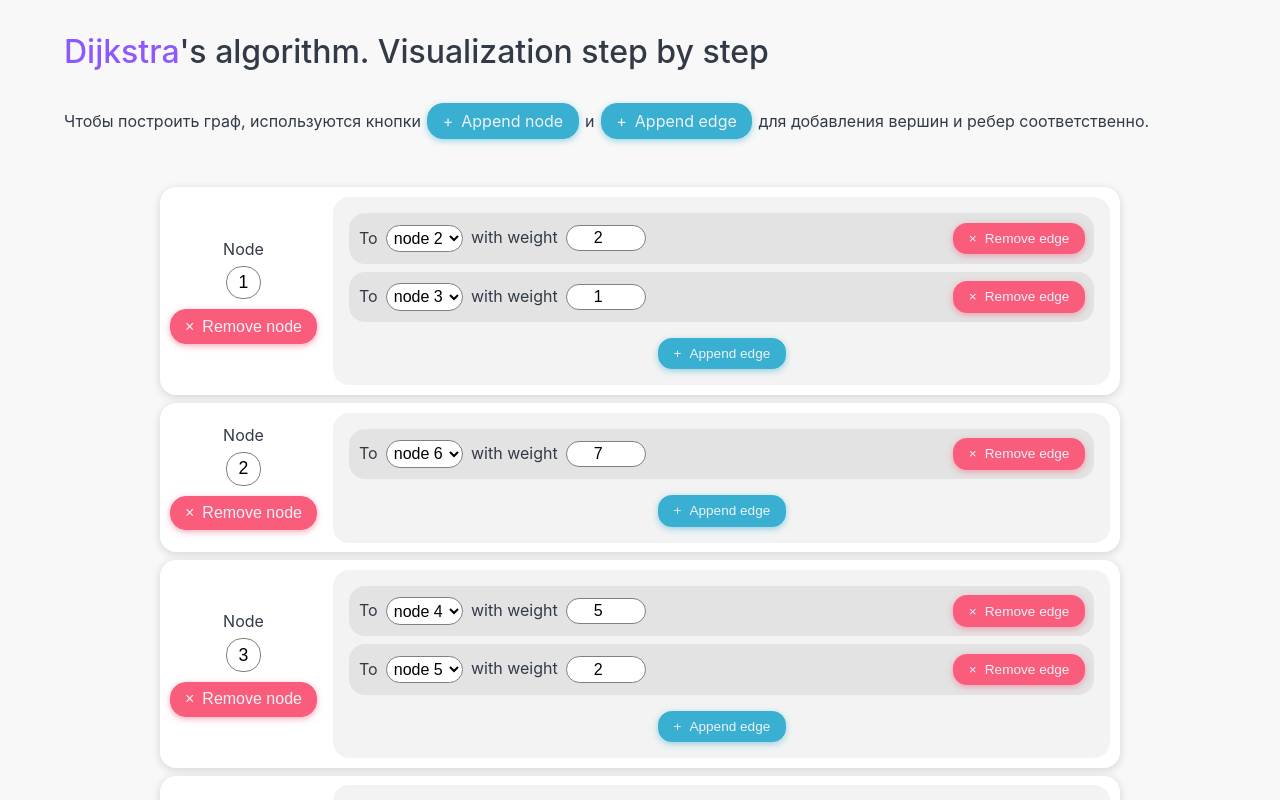
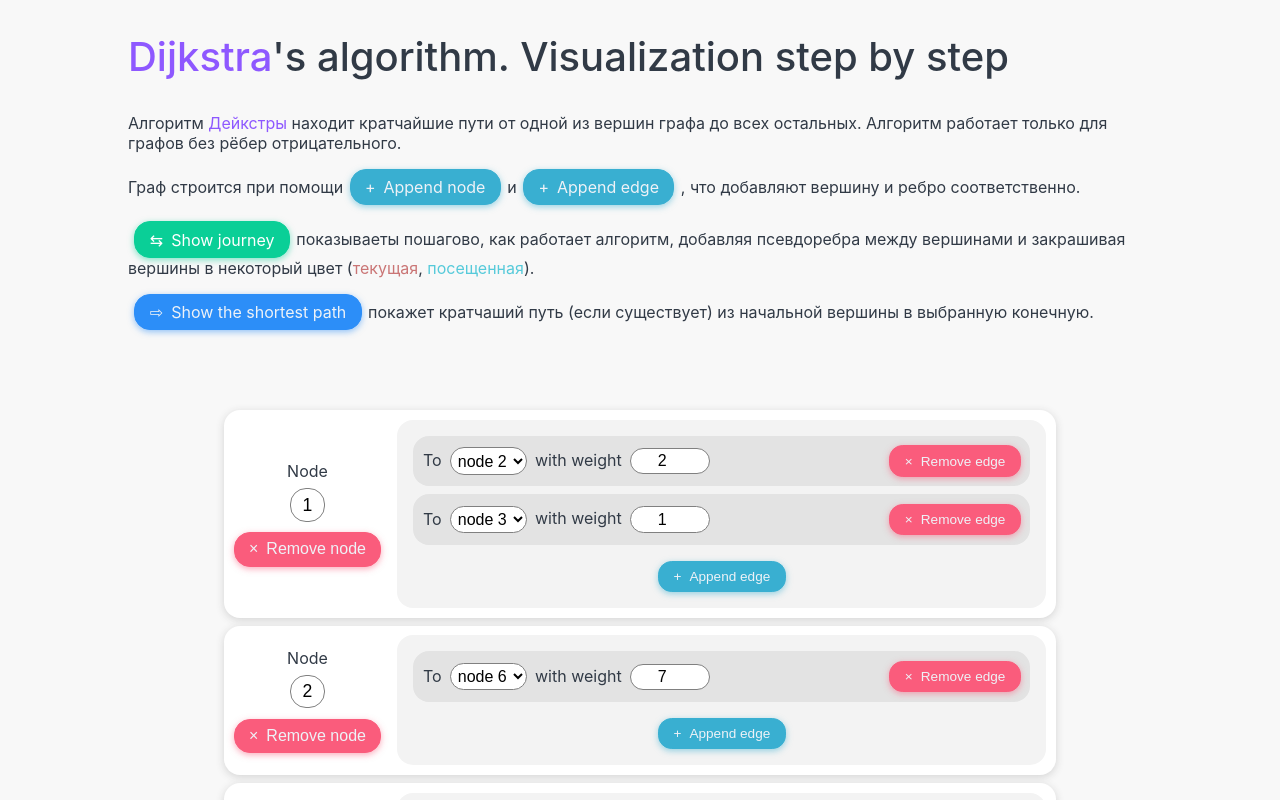
Before and after one commit to kiruushaaa/dip, a React (Create React App) app: page / in a window 1280 px wide. Shown: the top 800 px of the page. Built offline with nearby package versions, Linux system fonts and the light colour scheme.

Commit message:
the most useless part, btw

```diff
--- a/public/index.html
+++ b/public/index.html
@@ -6,8 +6,8 @@
         <meta name="viewport" content="width=device-width, initial-scale=1" />
         <meta name="theme-color" content="#f8f8f8" />
         <meta
-        name="description"
-        content="Web site created using create-react-app"
+          name="description"
+          content="Dijkstra's algorithm. Visualization step by step"
         />
         <link rel="apple-touch-icon" href="%PUBLIC_URL%/logo192.png" />
         <link rel="manifest" href="%PUBLIC_URL%/manifest.json" />
@@ -17,4 +17,4 @@
         <noscript>You need to enable JavaScript to run this app.</noscript>
         <div id="root"></div>
     </body>
-  </html>
+</html>
--- a/src/components/ContentWrapper/ContentWrapper.module.css
+++ b/src/components/ContentWrapper/ContentWrapper.module.css
@@ -1,6 +1,6 @@
 :root {
     --wrapper-padding-inline: 5vw;
-    --content-width: 1440px;
+    --content-width: 1280px;
 }
 
 .container {
--- a/src/components/Information/Information.module.css
+++ b/src/components/Information/Information.module.css
@@ -1,14 +1,19 @@
 .wrapper {
-    margin-block-end: 3rem;
+    margin-block-end: 5rem;
+}
+
+.wrapper p {
+    margin-block-start: 0;
 }
 
 .title {
-    font-size: 2rem;
+    font-size: 2.5rem;
     font-weight: 500;
     margin-block: 0 2rem;
 }
 
-.title span {
+.title span,
+.misc {
     color: var(--purple);
 }
 
--- a/src/components/Information/Information.tsx
+++ b/src/components/Information/Information.tsx
@@ -1,4 +1,6 @@
 import cn from 'classnames';
+
+import { ACTIVE_COLOR, VIS_VISITED_NODE_COLOR } from 'helpers/vis';
 
 import global from 'style/global.module.css';
 import styles from './Information.module.css';
@@ -7,11 +9,24 @@ export const Information = () => (
     <section className={ styles.wrapper } aria-label="Water">
         <h1 className={ styles.title }><span>Dijkstra</span>&apos;s algorithm. Visualization step by step</h1>
         <p>
-            Чтобы построить граф, используются кнопки
+            Алгоритм <span className={ styles.misc }>Дейкстры</span> находит кратчайшие пути от одной из вершин графа до всех остальных.
+            Алгоритм работает только для графов без рёбер отрицательного.
+        </p>
+        <p>
+            Граф строится при помощи
             <span className={ cn(global.btn, global.btnAppend, styles.btn) }>Append node</span>
             и
-            <span className={ cn(global.btn, global.btnAppend, styles.btn) }>Append edge</span>
-            для добавления вершин и ребер соответственно.
+            <span className={ cn(global.btn, global.btnAppend, styles.btn) }>Append edge</span>,
+             что добавляют вершину и ребро соответственно.
+        </p>
+        <p>
+            <span className={ cn(global.btn, global.btnSuccess, styles.btn) }>Show journey</span>
+            показываеты пошагово, как работает алгоритм, добавляя псевдоребра между вершинами и закрашивая вершины в некоторый цвет
+            (<span style={ { color: ACTIVE_COLOR } }>текущая</span>, <span style={ { color: VIS_VISITED_NODE_COLOR.background } }>посещенная</span>).
+        </p>
+        <p>
+            <span className={ cn(global.btn, global.btnPath, styles.btn) }>Show the shortest path</span>
+            покажет кратчаший путь (если существует) из начальной вершины в выбранную конечную.
         </p>
     </section>
 );
```
Also changed, not shown: public/manifest.json.
